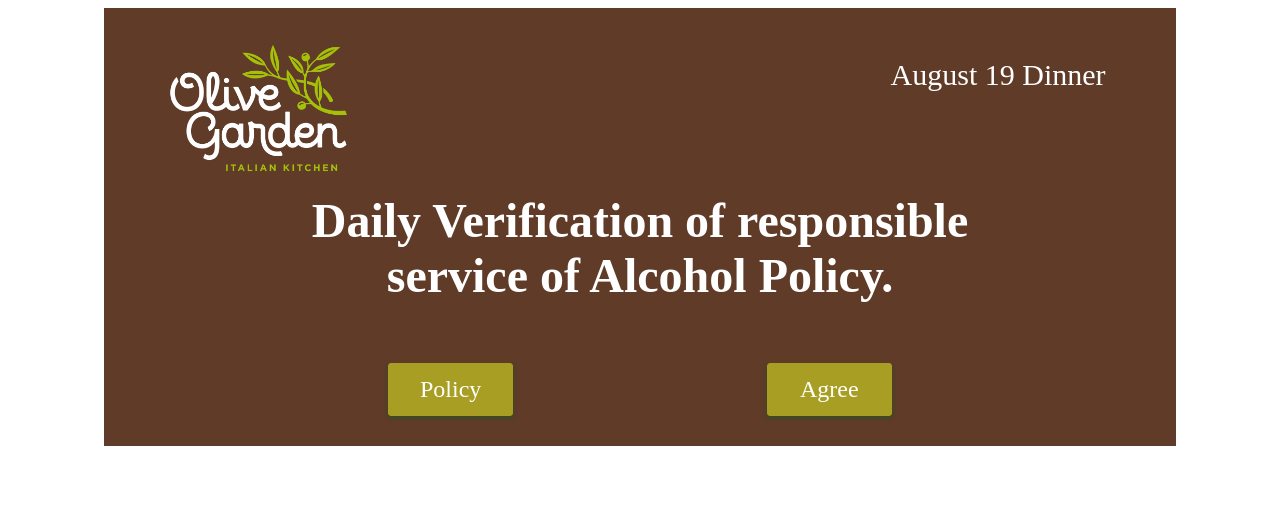
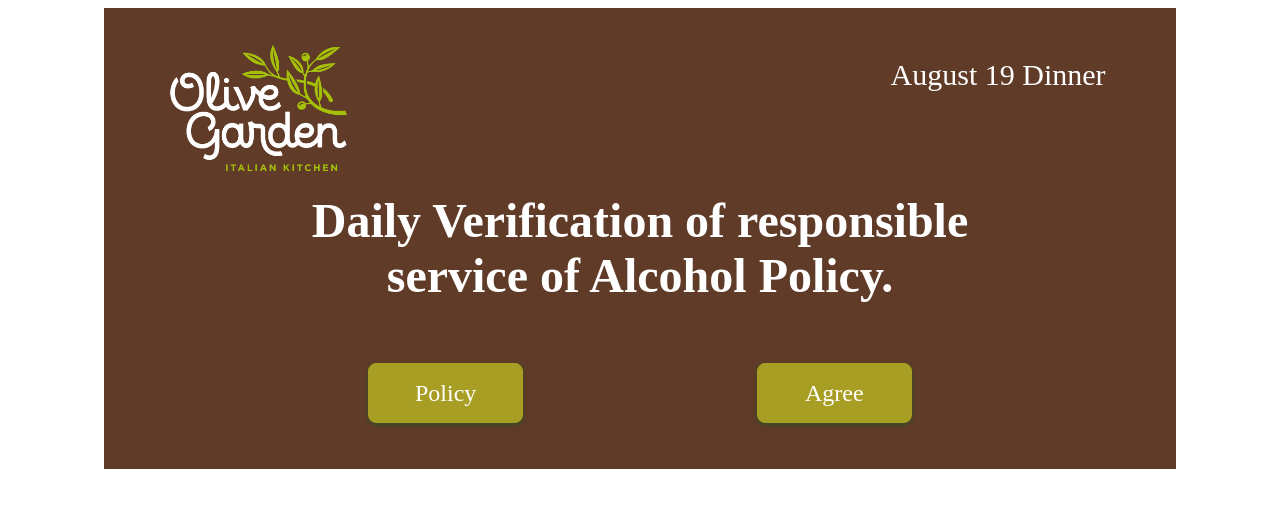
Before and after one commit to JustJoshin12/Olive-Garden-Alcohol-Policy-Agreement, a React (Create React App) app: page / in a window 1280 px wide. Shown: the top 508 px of the page. Built offline with nearby package versions, Linux system fonts and the light colour scheme; a web font is replaced by a local one.

Commit message:
added employee chart

```diff
--- a/src/components/Main/Main.css
+++ b/src/components/Main/Main.css
@@ -7,45 +7,3 @@
   height: 100%;
   width: 100%;
 }
-
-.modal__buttons {
-    padding-top: 60px;
-    display: flex;
-    justify-content: space-evenly;
-}
-
-.modal__button {
-  width: 125px;
-  height: 53px;
-  border-radius: 3px;
-  background-color: #a89e24;
-  box-shadow: rgba(23, 90, 32, 0.63) 0 2px 4px 0;
-  box-sizing: border-box;
-  color: #fff;
-  border: 1px solid #a89e24;
-  cursor: pointer;
-  font-family: "SourceSerif";
-  font-size: 24px;
-  outline: none;
-  outline: 0;
-  padding: 10px 25px;
-  text-align: center;
-  transform: translateY(0);
-  transition: transform 150ms, box-shadow 150ms;
-  user-select: none;
-  -webkit-user-select: none;
-  touch-action: manipulation;
-}
-
-.modal__button:hover {
-    box-shadow: rgba(0, 0, 0, 0.15) 0 3px 9px 0;
-    transform: translateY(-2px);
-}
-
-
-
-@media (min-width: 768px) {
-  .modal__button {
-    padding: 10px 30px;
-  }
-}
--- a/src/components/Main/Main.js
+++ b/src/components/Main/Main.js
@@ -1,14 +1,16 @@
 import "./Main.css";
+import PolicyAgreement from "../Modal-policy-agreement/Modal-policy-agreement";
 
 
 const Main = () => {
     return (
         <main className="main">
-            <section className="modal__buttons">
-                <button className="modal__button">Policy</button>
-                <button className="modal__button">Agree</button>
+           <PolicyAgreement/>
+            <section className="employee__agreement-display">
+                <ul className="employee__agreement-display__chart">
+
+                </ul>
             </section>
-            <section className="employee__agreement-display"></section>
         </main>
     )
 }
--- /dev/null
+++ b/src/components/Modal-policy-agreement/Modal-policy-agreement.css
@@ -0,0 +1,41 @@
+.modal__buttons {
+    padding-top: 60px;
+    display: flex;
+    justify-content: space-evenly;
+}
+
+.modal__button {
+  width: 155px;
+  height: 60px;
+  border-radius: 8px;
+  background-color: #a89e24;
+  box-shadow: rgba(23, 90, 32, 0.63) 0 2px 4px 0;
+  box-sizing: border-box;
+  color: #fff;
+  border: 1px solid #a89e24;
+  cursor: pointer;
+  font-family: "SourceSerif";
+  font-size: 24px;
+  outline: none;
+  outline: 0;
+  padding: 10px 25px;
+  text-align: center;
+  transform: translateY(0);
+  transition: transform 150ms, box-shadow 150ms;
+  user-select: none;
+  -webkit-user-select: none;
+  touch-action: manipulation;
+}
+
+.modal__button:hover {
+    box-shadow: rgba(0, 0, 0, 0.15) 0 3px 9px 0;
+    transform: translateY(-2px);
+}
+
+
+
+@media (min-width: 768px) {
+  .modal__button {
+    padding: 10px 30px;
+  }
+}
--- /dev/null
+++ b/src/components/Modal-policy-agreement/Modal-policy-agreement.js
@@ -0,0 +1,12 @@
+import "./Modal-policy-agreement.css";
+
+const PolicyAgreement = () => {
+  return (
+    <section className="modal__buttons">
+      <button className="modal__button">Policy</button>
+      <button className="modal__button">Agree</button>
+    </section>
+  );
+};
+
+export default PolicyAgreement;
```
